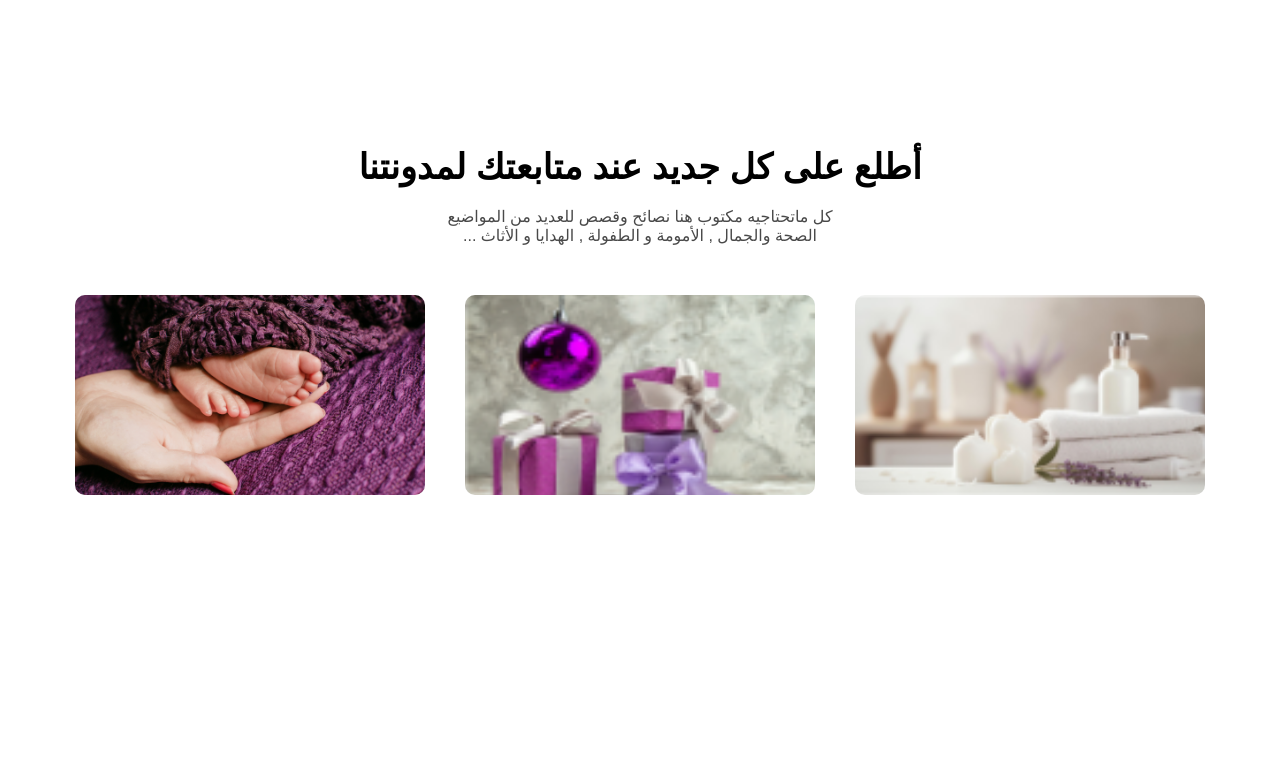
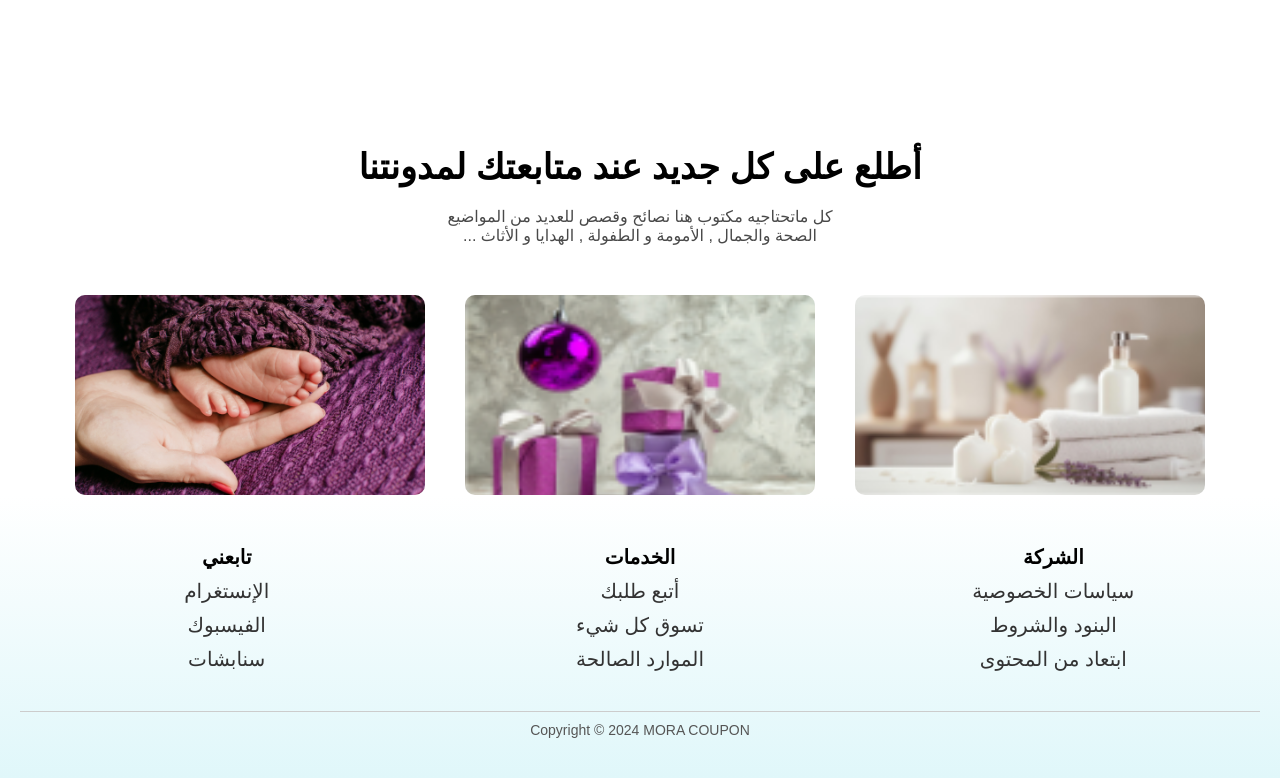
Before and after one commit to AhmedSamyEid/Coupons, a plain HTML site: page index.htm in a window 1280 px wide. Shown: the part 10532-11310 px from the top of the page. Before the commit the page ends 11027 px from the top, so only its background shows below. Drawn offline with Linux system fonts and the light colour scheme.

Commit message:
It is finished footer.

```diff
--- a/assets/style/main.css
+++ b/assets/style/main.css
@@ -708,3 +708,49 @@ nav a {
   border-radius: 10px;
   transition: transform 0.3s ease;
 }
+.main-footer {
+  background: linear-gradient(to top, #e0f7fa, #ffffff);
+  padding: 40px 20px;
+  text-align: center;
+  font-family: Arial, sans-serif;
+}
+
+.footer-container {
+  display: flex;
+  flex-wrap: wrap;
+  justify-content: space-around;
+  margin-bottom: 20px;
+}
+
+.footer-column {
+  flex: 1;
+  min-width: 200px;
+  margin: 10px;
+}
+
+.footer-column h4 {
+  font-size: 20px;
+  margin-bottom: 10px;
+}
+
+.footer-column ul {
+  list-style: none;
+  padding: 0;
+}
+
+.footer-column ul li {
+  margin-bottom: 10px;
+}
+
+.footer-column ul li a {
+  text-decoration: none;
+  font-size: 20px;
+  color: #333;
+  transition: color 0.3s ease;
+}
+.footer-bottom {
+  border-top: 1px solid #ccc;
+  padding-top: 10px;
+  font-size: 14px;
+  color: #555;
+}
--- a/index.htm
+++ b/index.htm
@@ -1361,8 +1361,39 @@
           </div>
         </div>
       </section>
+    </main>
+    <footer class="main-footer">
+      <div class="footer-container">
+        <div class="footer-column">
+          <h4>الشركة</h4>
+          <ul>
+            <li><a href="#">سياسات الخصوصية</a></li>
+            <li><a href="#">البنود والشروط</a></li>
+            <li><a href="#">ابتعاد من المحتوى</a></li>
+          </ul>
+        </div>
+        <div class="footer-column">
+          <h4>الخدمات</h4>
+          <ul>
+            <li><a href="#">أتبع طلبك</a></li>
+            <li><a href="#">تسوق كل شيء</a></li>
+            <li><a href="#">الموارد الصالحة</a></li>
+          </ul>
+        </div>
+        <div class="footer-column">
+          <h4>تابعني</h4>
+          <ul>
+            <li><a href="#">الإنستغرام</a></li>
+            <li><a href="#">الفيسبوك</a></li>
+            <li><a href="#">سنابشات</a></li>
+          </ul>
+        </div>
+      </div>
+      <div class="footer-bottom">
+        <p>Copyright © 2024 MORA COUPON</p>
+      </div>
+    </footer>
 
-    </main>
     <script src="assets/script/main.js"></script>
   </body>
 </html>
```
